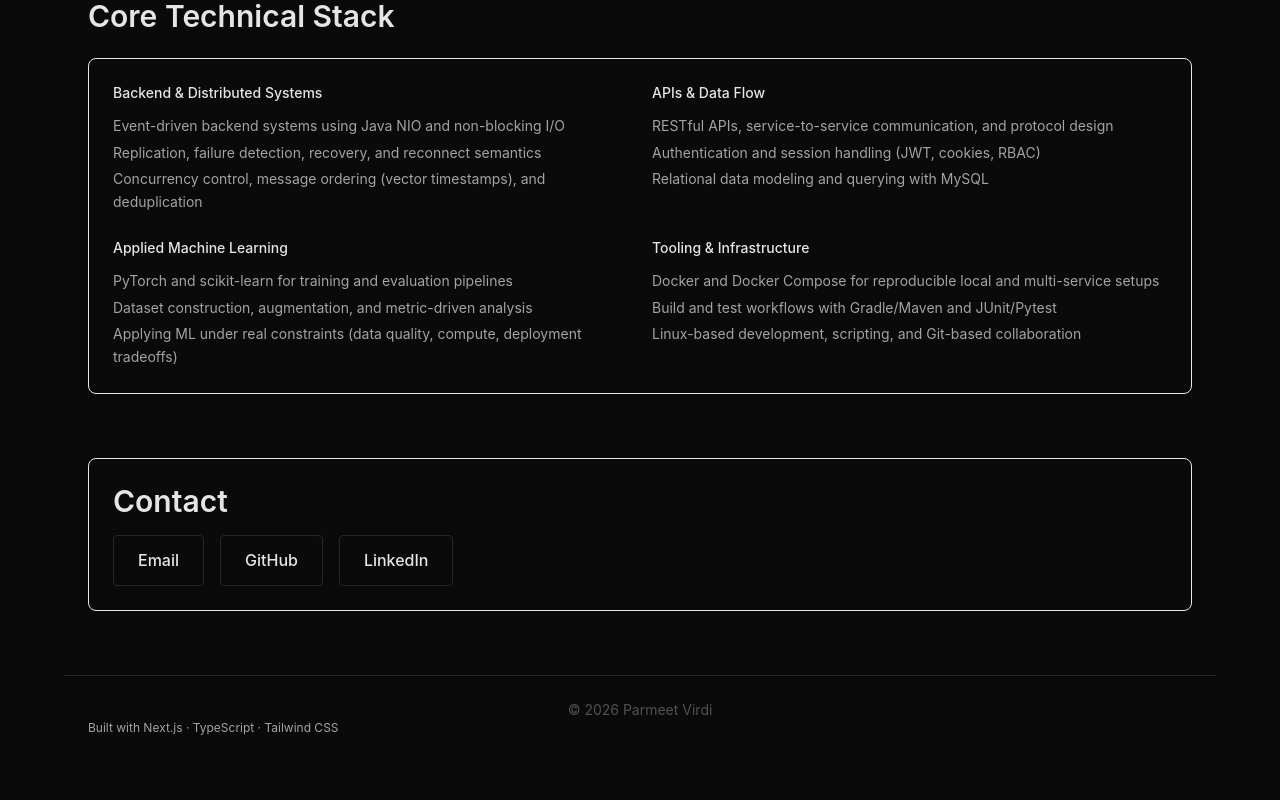
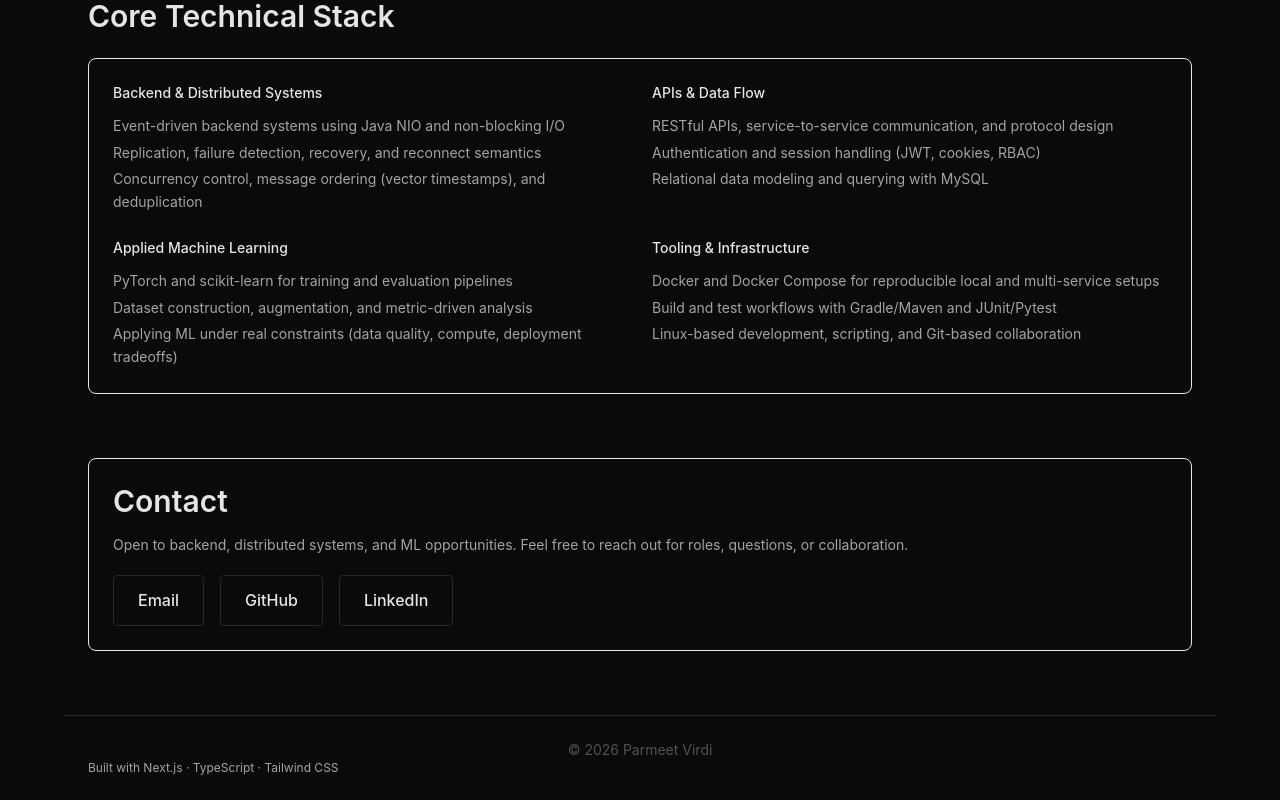
Before and after one commit to parmeetv23/portfolio, a Next.js app: page / in a window 1280 px wide. Shown: the part 1418-2218 px from the top of the page. Before the commit the page ends 2178 px from the top, so only its background shows below. Built offline with nearby package versions, Linux system fonts and the light colour scheme; no server answers.

Commit message:
Adjusted footer and content section to be more detailed

```diff
--- a/app/page.tsx
+++ b/app/page.tsx
@@ -219,6 +219,10 @@ export default function Home() {
           <h2 className="text-3xl font-semibold mb-4 text-foreground">
             Contact
           </h2>
+          <p className="text-sm text-muted-foreground mb-5">
+            Open to backend, distributed systems, and ML opportunities. Feel
+            free to reach out for roles, questions, or collaboration.
+          </p>
           <div className="flex flex-wrap gap-4">
             <Button
               href="mailto:parmeetv1@gmail.com"
```
